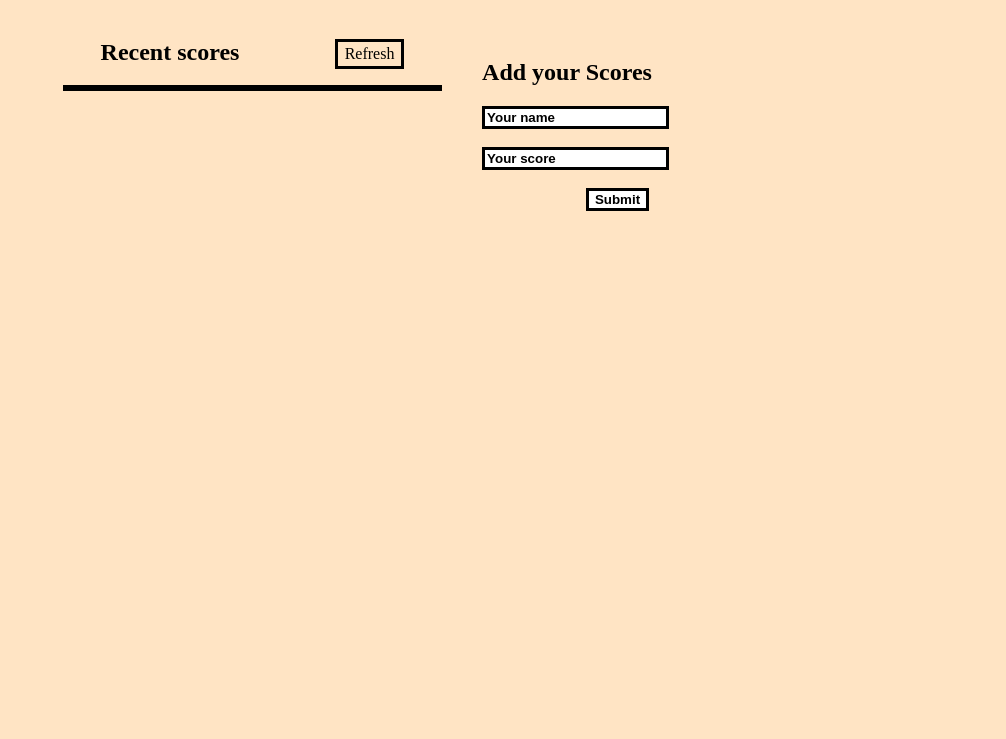
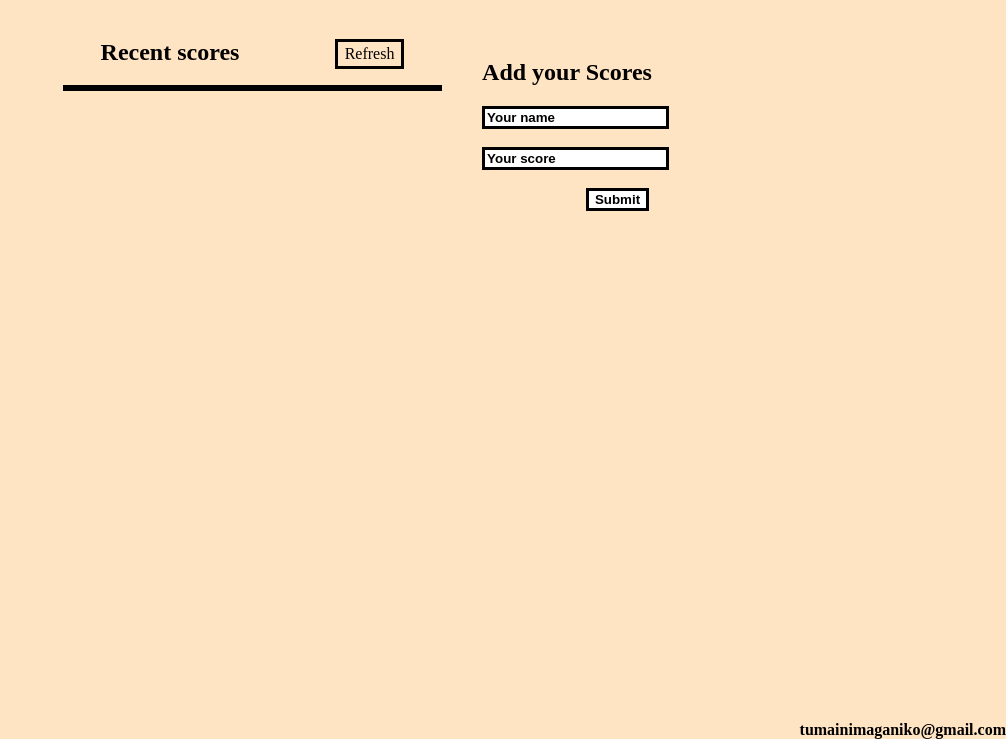
Before and after one commit to tumainimaganiko/Leaderboard, a website built with webpack: page src/index.html in a window 1280 px wide. Shown: the part 61-800 px from the top of the page, without its empty margins (274-1280 px from the left). Built offline with nearby package versions, Linux system fonts and the light colour scheme; no server answers.

Commit message:
Add footer

```diff
--- a/src/index.html
+++ b/src/index.html
@@ -4,7 +4,7 @@
     <meta charset="UTF-8">
     <meta http-equiv="X-UA-Compatible" content="IE=edge">
     <meta name="viewport" content="width=device-width, initial-scale=1.0">
-    <title>Document</title>
+    <title>Leaderboard</title>
 </head>
 <body>
     <header>
@@ -29,5 +29,8 @@
             </form>
         </section>
     </main>
+    <footer>
+        <b>tumainimaganiko@gmail.com</b>
+    </footer>
 </body>
 </html>
--- a/src/styles.css
+++ b/src/styles.css
@@ -80,3 +80,9 @@ ul li:hover:nth-child(even) {
 }
 
 ul li:nth-child(even) { background-color: #fff; }
+
+footer {
+  position: fixed;
+  bottom: 0;
+  right: 0;
+}
```
